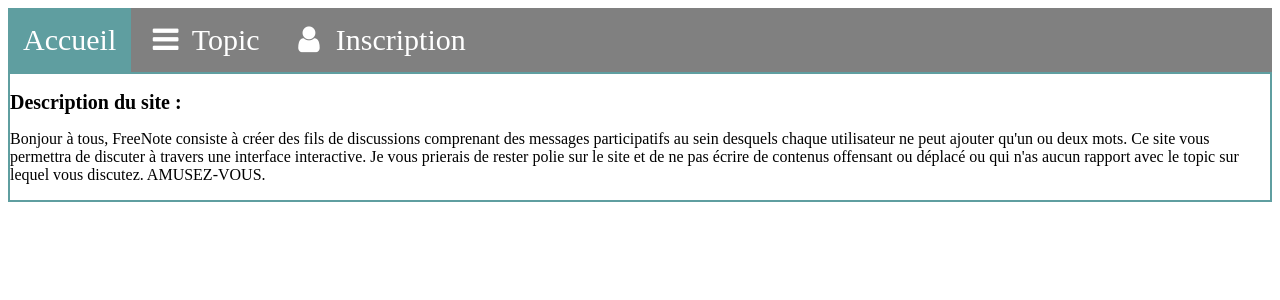
After one commit to Francois13013/IUT-Projet-WEB-S3, a PHP site: page /principal.html in a window 1280 px wide. The commit adds this page. Shown: the top 300 px of the page. Run offline with PHP 8.4, Linux system fonts and the light colour scheme.

Commit message:
html +css

```diff
--- a/index.php
+++ b/index.php
@@ -1,4 +1,5 @@
 <?php
 echo 'test2';
 echo 'test8888';
+echo 'lololo';
 ?>
--- /dev/null
+++ b/principal.html
@@ -0,0 +1,35 @@
+<!DOCTYPE html>
+<html lang="en">
+<head>
+    <meta charset="UTF-8">
+    <title>The Best Site FreeNote</title>
+    <link rel="stylesheet" href="style.css">
+</head>
+<body>
+<link rel="stylesheet" href="https://cdnjs.cloudflare.com/ajax/libs/font-awesome/4.7.0/css/font-awesome.min.css">
+
+<div class="navbar">
+    <a class="active" href=""><i class="home"></i> Accueil </a>
+    <a href="#"><i class="fa fa-fw fa-bars"></i> Topic</a>
+    <a href="#"><i class="fa fa-fw fa-user"></i> Inscription</a>
+
+</div>
+
+<aside>
+<div class="description">
+    <h1>Description du site :</h1>
+    <p> Bonjour à tous, FreeNote consiste à créer des fils de discussions comprenant des messages participatifs au sein desquels chaque utilisateur ne peut ajouter qu'un ou deux mots.
+         Ce site vous permettra de discuter à travers une interface interactive.
+        Je vous prierais de rester polie sur le site et de ne pas écrire de contenus offensant ou déplacé ou qui n'as aucun rapport avec le topic sur lequel vous discutez.
+        AMUSEZ-VOUS.
+    </p>
+</div>
+</aside>
+<form id=form action="index.php">
+
+
+
+</form>
+
+</body>
+</html>
--- /dev/null
+++ b/style.css
@@ -0,0 +1,45 @@
+.description{
+   border : 2px solid cadetblue;
+
+}
+
+.description p{
+
+}
+/*titre descri*/
+h1{
+    font-size: 20px;
+}
+/*navbar*/
+.navbar {
+    width: 100%;
+    background-color: grey;
+    overflow: auto;
+}
+/*title onglets*/
+.navbar a {
+    position:relative;
+    float: left;
+    text-align: center;
+    padding: 15px;
+    color: white;
+    text-decoration: none;
+    font-size: 30px;
+}
+/*navbar on click*/
+.navbar a:hover {
+    background-color: darkred;
+}
+
+/*color onglet accueil*/
+.active {
+    background-color: cadetblue;
+}
+
+/* responsive navbar */
+@media screen and (max-width: 500px) {
+    .navbar a {
+        float: none;
+        display: block;
+    }
+}
```
